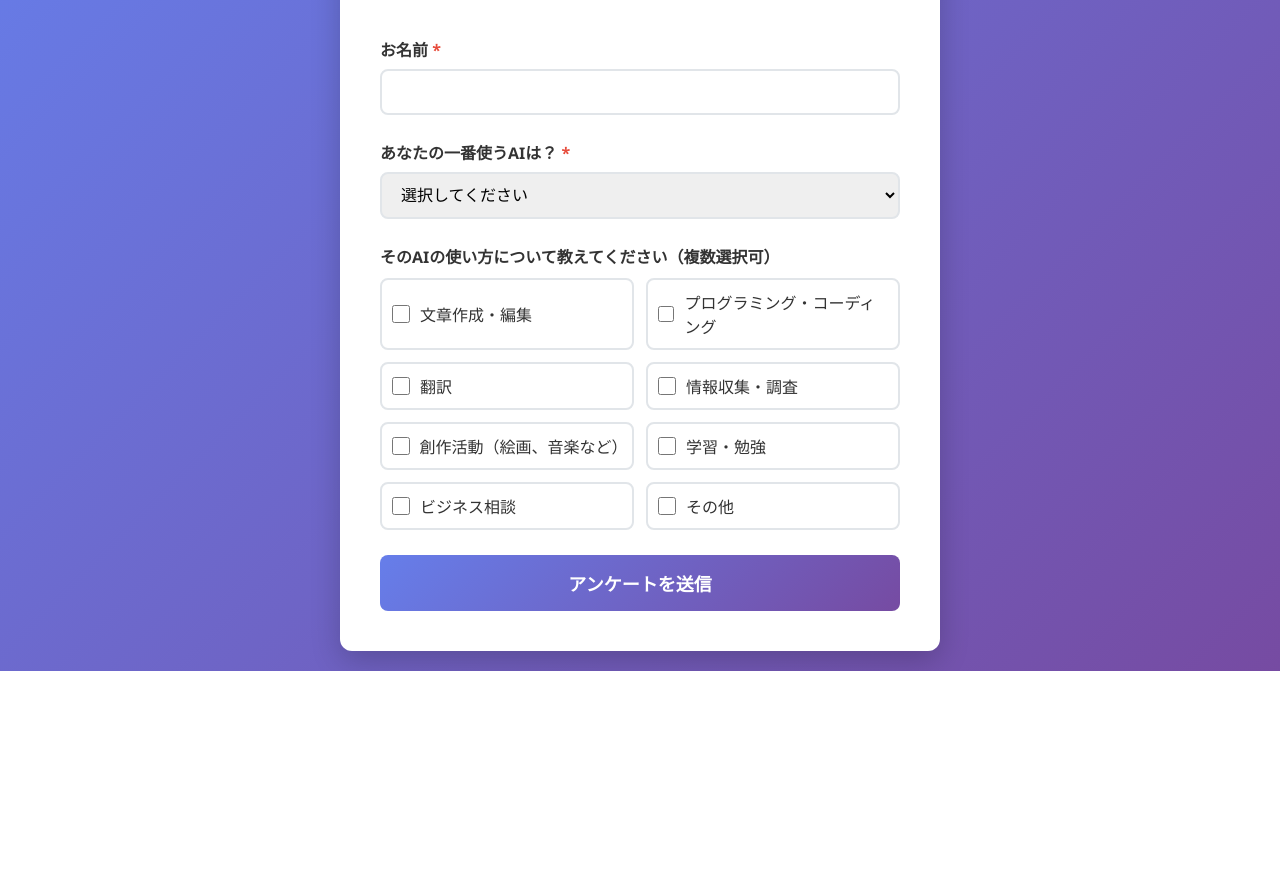
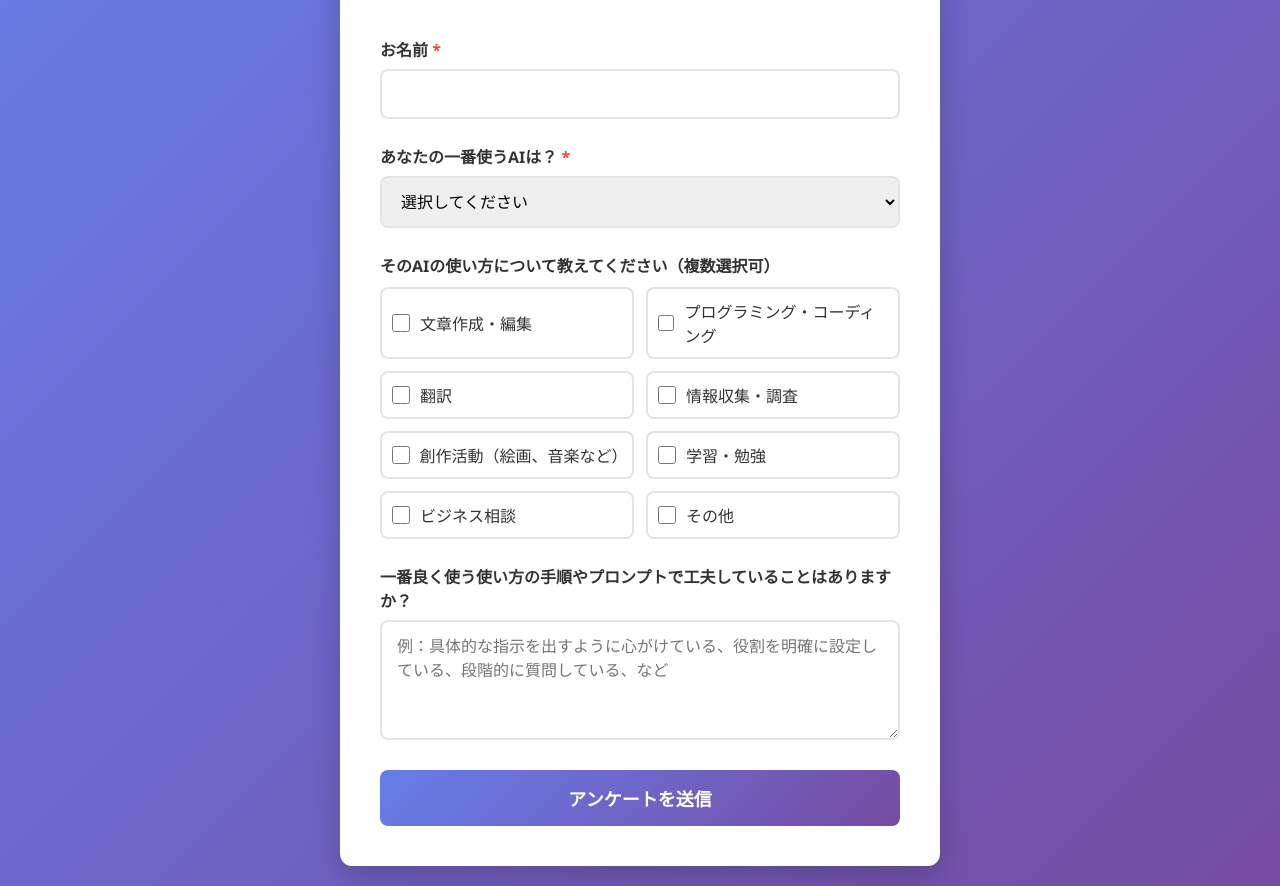
Before and after one commit to kurocofficial/kuroco_aiuse_survey, a plain HTML site: page index.html in a window 1280 px wide. Shown: the part 157-1043 px from the top of the page. Before the commit the page ends 828 px from the top, so only its background shows below. Drawn offline with Linux system fonts and the light colour scheme.

Commit message:
アンケートフォームに設問4を追加
- 「プロンプトで工夫していることはありますか？」のフリー記述欄を追加
- textareaのスタイル設定を追加（120pxの最小高さ）
- Google Apps Scriptにtipsパラメータ対応を追加
- スプレッドシートヘッダーに「工夫していること」列を追加

```diff
--- a/index.html
+++ b/index.html
@@ -64,19 +64,26 @@
             color: #e74c3c;
         }
 
-        input[type="text"], select {
+        input[type="text"], select, textarea {
             width: 100%;
             padding: 12px 15px;
             border: 2px solid #e1e5e9;
             border-radius: 8px;
             font-size: 16px;
             transition: border-color 0.3s ease;
+            font-family: inherit;
         }
 
-        input[type="text"]:focus, select:focus {
+        input[type="text"]:focus, select:focus, textarea:focus {
             outline: none;
             border-color: #667eea;
             box-shadow: 0 0 0 3px rgba(102, 126, 234, 0.1);
+        }
+
+        textarea {
+            resize: vertical;
+            min-height: 120px;
+            line-height: 1.5;
         }
 
         .checkbox-group {
@@ -258,6 +265,11 @@
                     </div>
                 </div>
 
+                <div class="form-group">
+                    <label for="tips">一番良く使う使い方の手順やプロンプトで工夫していることはありますか？</label>
+                    <textarea id="tips" name="tips" placeholder="例：具体的な指示を出すように心がけている、役割を明確に設定している、段階的に質問している、など"></textarea>
+                </div>
+
                 <button type="submit" class="submit-btn" id="submitBtn">
                     アンケートを送信
                 </button>
@@ -293,6 +305,9 @@
                 const usageValues = Array.from(usageCheckboxes).map(cb => cb.value);
                 formData.append('usage', usageValues.join(', '));
 
+                // フリー記述の値を収集
+                formData.append('tips', document.getElementById('tips').value);
+
                 // UI状態を更新
                 submitBtn.style.display = 'none';
                 loading.style.display = 'block';
```
Also changed, not shown: google-apps-script.js (+10 -6 lines), .claude/settings.local.json.
